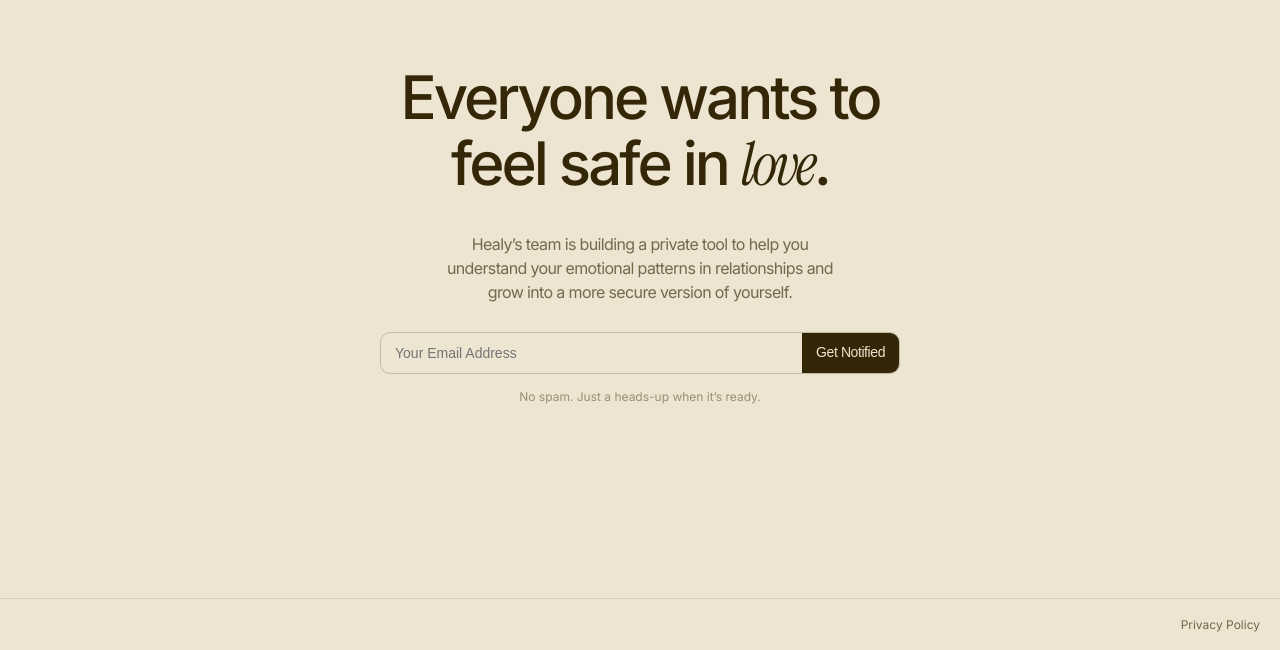
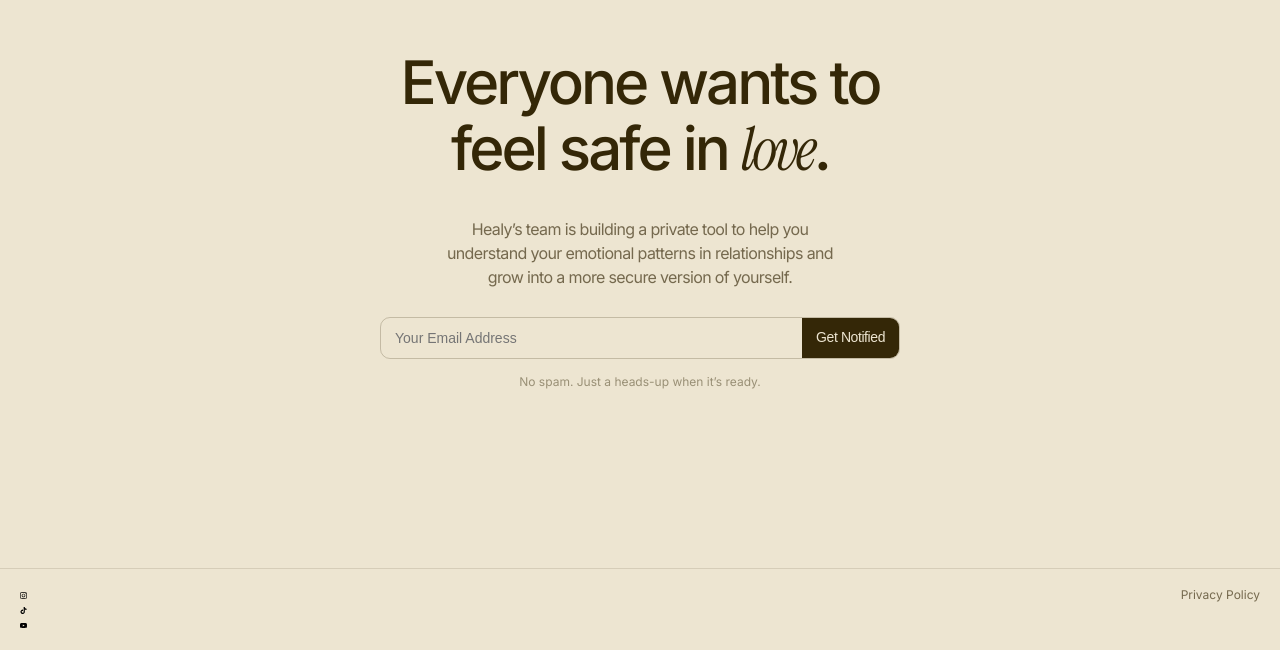
Before and after one commit to ssn114/healy, a plain HTML site: page index.html in a window 1280 px wide. Shown: the part 150-800 px from the top of the page. Drawn offline with Linux system fonts and the light colour scheme.

Commit message:
Enhance footer with social media links
Added social media links to the footer section.

```diff
--- a/index.html
+++ b/index.html
@@ -50,9 +50,23 @@
     </main>
 
     <footer class="footer">
-      <div></div>
-      <a href="privacy.html">Privacy Policy</a>
+      <div class="footer-left">
+        <a href="https://instagram.com/yourhandle" target="_blank" aria-label="Instagram">
+          <img src="/instagram.svg" alt="Instagram">
+        </a>
+        <a href="https://tiktok.com/@yourhandle" target="_blank" aria-label="TikTok">
+          <img src="/tiktok.svg" alt="TikTok">
+        </a>
+        <a href="https://youtube.com/@yourhandle" target="_blank" aria-label="YouTube">
+          <img src="/youtube.svg" alt="YouTube">
+        </a>
+      </div>
+
+      <div class="footer-right">
+        <a href="/privacy">Privacy Policy</a>
+      </div>
     </footer>
+
   </div>
 </body>
 </html>
```
